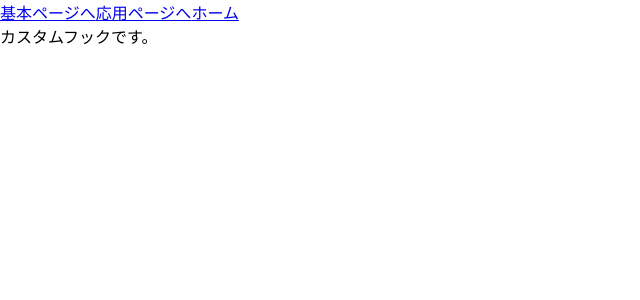
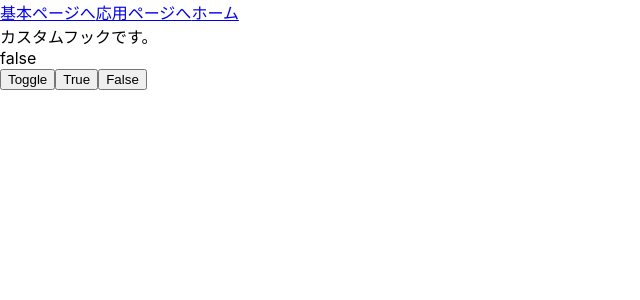
Before and after one commit to genta-t/react18-tutorial, a React (Create React App) app: page /custom-hooks in a window 1280 px wide. Shown: the top 300 px of the page, without its empty margins (0-640 px from the left). Built offline with nearby package versions, Linux system fonts and the light colour scheme.

Commit message:
真偽値切り替えカスタムフック作成

```diff
--- a/src/components/CustomHooks.tsx
+++ b/src/components/CustomHooks.tsx
@@ -1,4 +1,5 @@
 import { Link } from 'react-router-dom';
+import ToggleComp from './customHooks/toggle/ToggleComp';
 
 const CustomHooksPage = () => {
 
@@ -8,6 +9,7 @@ const CustomHooksPage = () => {
       <Link to="/application">応用ページへ</Link>
       <Link to="/">ホーム</Link>
       <p>カスタムフックです。</p>
+      <ToggleComp />
     </>
   );
 }
--- /dev/null
+++ b/src/components/customHooks/toggle/ToggleComp.tsx
@@ -0,0 +1,16 @@
+import { useToggle } from "./useToggle";
+
+const ToggleComp = () => {
+  const [ value , toggleValue ] = useToggle(false);
+
+  return (
+    <>
+      <p>{value.toString()}</p>
+      <button onClick={() => toggleValue()}>Toggle</button>
+      <button onClick={() => toggleValue(true)}>True</button>
+      <button onClick={() => toggleValue(false)}>False</button>
+    </>
+  )
+}
+
+export default ToggleComp;
--- /dev/null
+++ b/src/components/customHooks/toggle/useToggle.ts
@@ -0,0 +1,15 @@
+import { useState } from "react";
+
+// [boolean, (value?: boolean) => void] で　const [ value , toggleValue ]　の部分の型定義をしている。
+// (defaultValue: boolean) でuseToggle(false)の部分の型定義をしている
+export const useToggle = (defaultValue: boolean) : [boolean, (value?: boolean) => void] => {
+  const [ value , setValue ] = useState(defaultValue);
+
+  const toggleValue = (value?: boolean) => {
+    setValue(currentValue =>
+        typeof value === "boolean" ? value : !currentValue
+      )
+  };
+
+  return [value, toggleValue]
+}
```
